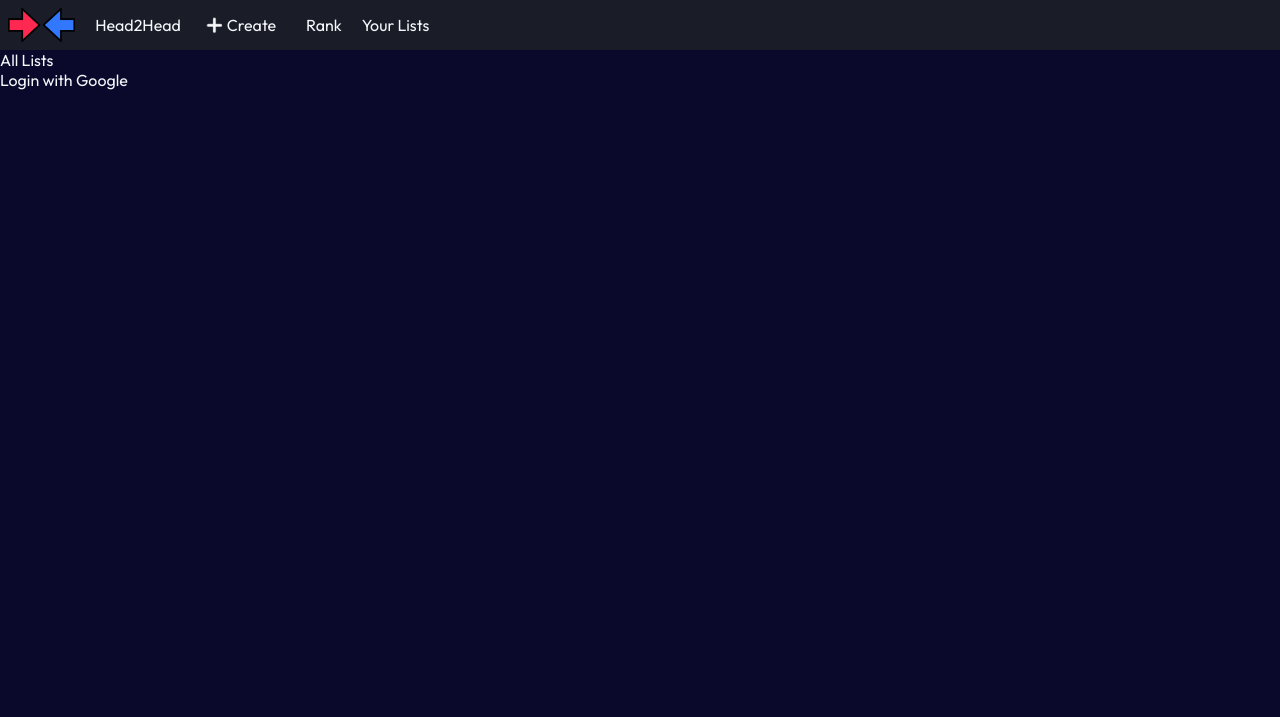
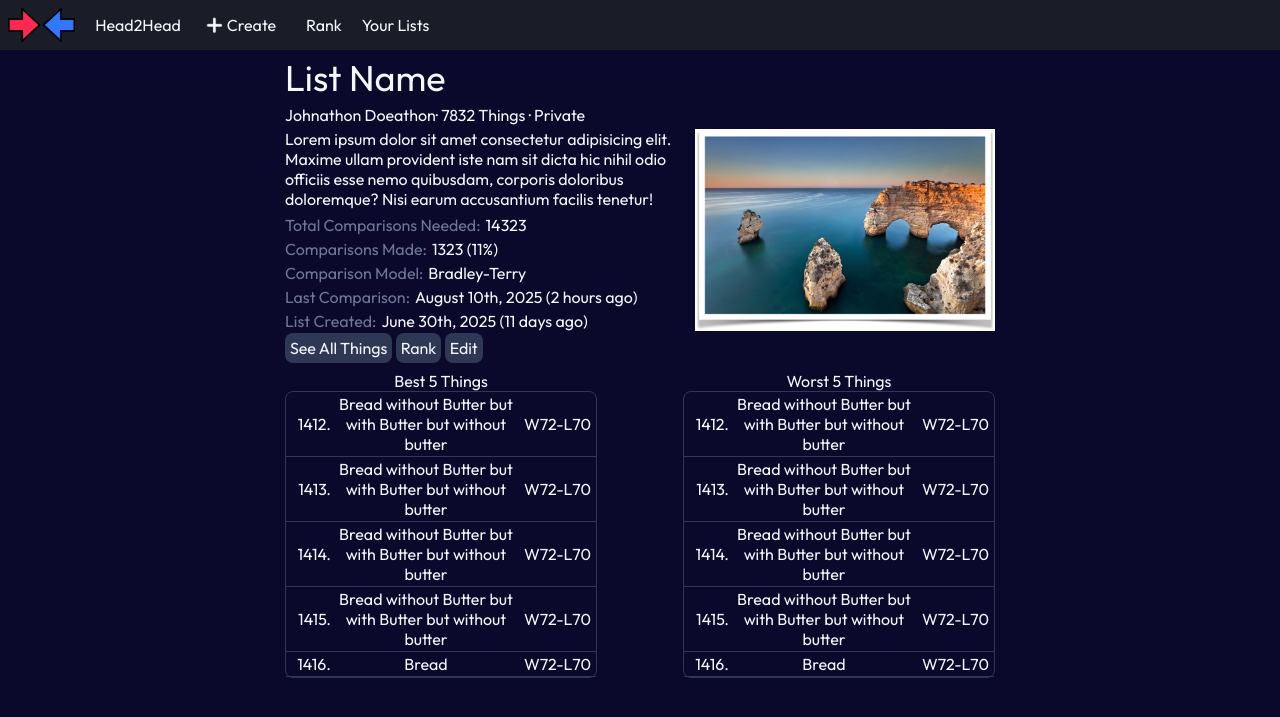
Before and after one commit to AidanSzilagyi/comparison-site, a Django app: page /1/info/ in a window 1280 px wide. Shown: the top 717 px of the page. Run offline with Django 5.2, Linux system fonts and the light colour scheme.

Commit message:
list info UI created

```diff
--- a/createList/templates/createList/base.html
+++ b/createList/templates/createList/base.html
@@ -32,6 +32,8 @@
 				Your Lists
 			</div>
 		</header>
-        {% block main %}{% endblock %}
+        <main class="body-container">
+            {% block main %}{% endblock %}
+        </main>
     </body>
 </html>
--- /dev/null
+++ b/createList/templates/createList/list-info.html
@@ -0,0 +1,99 @@
+{% extends "./base.html" %}
+{% block extra_head %}
+    {% load static %}
+    <link rel="stylesheet" href="{% static 'styles/list-info.css' %}">
+{% endblock %}
+{% block main %}
+    <div class="list-info-container">
+    <div class="list-name">List Name</div>
+    <div class="list-metadata">
+        <div class="list-detail-container">
+            <div class="list-author">Johnathon Doeathon</div><div class="list-detail-stat-value"> &middot; 7832 Things &middot; Private</div><br>
+            <div class="list-description">Lorem ipsum dolor sit amet consectetur adipisicing elit. Maxime ullam provident iste nam sit dicta hic nihil odio officiis esse nemo quibusdam, corporis doloribus doloremque? Nisi earum accusantium facilis tenetur!</div>
+            <div class="list-details">
+                <div class="list-detail-stat-name">Total Comparisons Needed:</div><div class="list-detail-stat-value">14323</div><br>
+                <div class="list-detail-stat-name">Comparisons Made:</div><div class="list-detail-stat-value">1323 (11%)</div><br>
+                <div class="list-detail-stat-name">Comparison Model:</div><div class="list-detail-stat-value">Bradley-Terry</div><br>
+                <div class="list-detail-stat-name">Last Comparison:</div><div class="list-detail-stat-value">August 10th, 2025 (2 hours ago)</div><br>
+                <div class="list-detail-stat-name">List Created:</div><div class="list-detail-stat-value">June 30th, 2025 (11 days ago)</div><br>
+            </div>
+            <div>
+                <a href="#">
+                    <div class="all-things-button">See All Things</div>
+                </a>
+                <a href="{% url 'list_rank' list_slug %}">
+                    <div class="rank-button">Rank</div>
+                </a>
+                <a href="{% url 'list_edit' list_slug %}">
+                    <div class="edit-button">Edit</div>
+                </a>
+            </div>
+        </div>
+        <div class="list-image-container">
+            <img class="list-image" src="{% static 'images/test-hori.png' %}">
+        </div>
+    </div>
+    <div class="multiple-highlight-container">
+        <div class="highlight-container">
+            <div class="highlight-title"> Best 5 Things</div>
+            <div class="highlight-five-things-group">
+                <div class="highlight-thing">
+                    <div class="highlight-position-number">1412.</div>
+                    <div class="highlight-thing-name">Bread without Butter but with Butter but without butter</div>
+                    <div class="highlight-thing-record">W72-L70</div>
+                </div>
+                <div class="highlight-thing">
+                    <div class="highlight-position-number">1413.</div>
+                    <div class="highlight-thing-name">Bread without Butter but with Butter but without butter</div>
+                    <div class="highlight-thing-record">W72-L70</div>
+                </div>
+                <div class="highlight-thing">
+                    <div class="highlight-position-number">1414.</div>
+                    <div class="highlight-thing-name">Bread without Butter but with Butter but without butter</div>
+                    <div class="highlight-thing-record">W72-L70</div>
+                </div>
+                <div class="highlight-thing">
+                    <div class="highlight-position-number">1415.</div>
+                    <div class="highlight-thing-name">Bread without Butter but with Butter but without butter</div>
+                    <div class="highlight-thing-record">W72-L70</div>
+                </div>
+                <div class="highlight-thing">
+                    <div class="highlight-position-number">1416.</div>
+                    <div class="highlight-thing-name">Bread</div>
+                    <div class="highlight-thing-record">W72-L70</div>
+                </div>
+            </div>
+        </div>
+        <div class="highlight-container">
+            <div class="highlight-title">Worst 5 Things</div>
+            <div class="highlight-five-things-group">
+                <div class="highlight-thing">
+                    <div class="highlight-position-number">1412.</div>
+                    <div class="highlight-thing-name">Bread without Butter but with Butter but without butter</div>
+                    <div class="highlight-thing-record">W72-L70</div>
+                </div>
+                <div class="highlight-thing">
+                    <div class="highlight-position-number">1413.</div>
+                    <div class="highlight-thing-name">Bread without Butter but with Butter but without butter</div>
+                    <div class="highlight-thing-record">W72-L70</div>
+                </div>
+                <div class="highlight-thing">
+                    <div class="highlight-position-number">1414.</div>
+                    <div class="highlight-thing-name">Bread without Butter but with Butter but without butter</div>
+                    <div class="highlight-thing-record">W72-L70</div>
+                </div>
+                <div class="highlight-thing">
+                    <div class="highlight-position-number">1415.</div>
+                    <div class="highlight-thing-name">Bread without Butter but with Butter but without butter</div>
+                    <div class="highlight-thing-record">W72-L70</div>
+                </div>
+                <div class="highlight-thing">
+                    <div class="highlight-position-number">1416.</div>
+                    <div class="highlight-thing-name">Bread</div>
+                    <div class="highlight-thing-record">W72-L70</div>
+                </div>
+            </div>
+        </div>
+    </div>
+    </div>
+{% endblock %}
--- a/createList/views.py
+++ b/createList/views.py
@@ -130,8 +130,12 @@ def complete_comparison(request, slug):
     process_matchup_result(request.user, list, body.get('id'), body.get('choice'))
     return HttpResponse(status=204)
 
+def list_info(request, slug):
+    context = {
+        "list_slug": slug
+    }
+    return render(request, 'createList/list-info.html', context)
 
-def list_info(request, slug):
-    return render(request, 'createList/home.html')
+
 def list_edit(request, slug):
     return render(request, 'createList/home.html')
--- a/static/styles/general.css
+++ b/static/styles/general.css
@@ -19,6 +19,13 @@ input[type='file'] {
 html, body {
     margin: 0;
     height: 100%;
+}
+.body-container {
+    display: flex;
+    flex-direction: column;
+    align-items: center;
+    flex-wrap: wrap;
+    width: 100%;
 }
 
 a:link, a:visited, a:hover, a:active {
--- /dev/null
+++ b/static/styles/list-info.css
@@ -0,0 +1,91 @@
+.list-info-container {
+    width: 710px;
+}
+.list-name {
+    font-size: 36px;
+    margin: 5px 0px;
+}
+.list-metadata{
+    display: flex;
+    margin-bottom: 8px;
+}
+.list-image-container {
+    height: 250px;
+    width: 300px;
+    display: flex;
+    justify-content: right;
+    border-radius: 8px;
+    overflow: hidden;
+}
+.list-image {
+    object-fit: contain;
+    max-width: 100%;
+    max-height: 100%;
+    border-radius: 8px;
+}
+.list-detail-container {
+    width: 410px;
+}
+.list-description {
+    margin: 4px 0px;
+}
+.list-details {
+    display: inline-block;
+}
+.list-author {
+    display: inline-block;
+}
+.list-detail-stat-name {
+    display: inline-block;
+    padding: 2px 5px 2px 0px;
+    color: #6e7895;
+}
+.list-detail-stat-value {
+    display: inline-block;
+    color: var(--highlight)
+}
+
+.rank-button, .edit-button, .all-things-button {
+    display: inline-block;
+    border-radius: 8px;
+    background-color: var(--secondary);
+    padding: 5px 5px;
+}
+.multiple-highlight-container {
+    display: flex;
+    justify-content: space-between;
+    align-items: start;
+}
+.highlight-container {
+
+}
+.highlight-title {
+    text-align: center;
+}
+.highlight-five-things-group {
+    width: 310px;
+    border-radius: 8px;
+    border: 1px solid var(--secondary);
+}
+.highlight-thing {
+    display: flex;
+    align-items: center;
+    gap: 5px;
+    border-bottom: 1px solid var(--secondary);
+    padding: 2px 5px;
+}
+.highlight-position-number {
+    display: inline-block;
+    text-align: right;
+    width: 40px;
+}
+.highlight-thing-name {
+    display: inline-block;
+    width: 180px;
+    text-align: center;
+}
+.highlight-thing-record {
+    width: 70px;
+    display: inline-block;
+    text-align: right;
+}
```
Also changed, not shown: createList/templates/createList/rank.html (+1 -8 lines).
